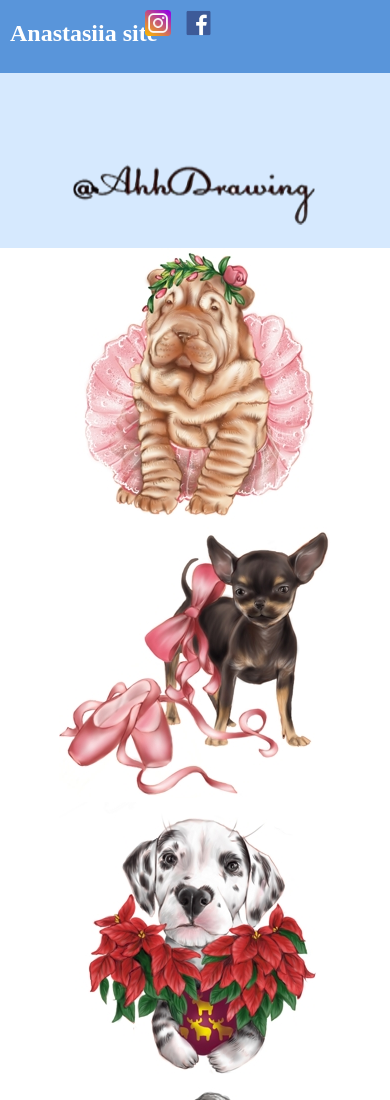
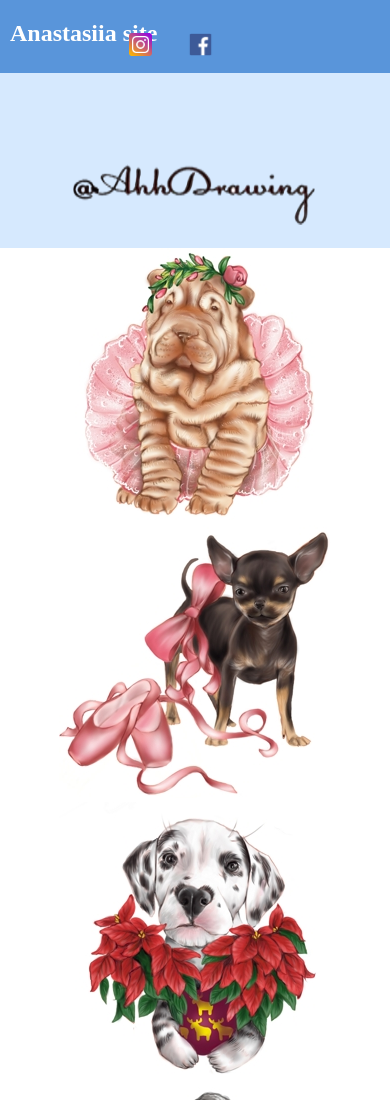
Before and after one commit to solncemoreoblaka/solncemoreoblaka.github.io, a plain HTML site: page index.html in a window 390 px wide. Shown: the top 1100 px of the page. Drawn offline with Linux system fonts and the light colour scheme.

Commit message:
Update styles.css

```diff
--- a/styles.css
+++ b/styles.css
@@ -15,7 +15,7 @@ body {
  }
 
 .container img {
-	height: 26px;
+	height: 100%;
     width: auto;
 }
 
@@ -84,7 +84,8 @@ body {
 .container img {
     float: right;
 	padding: 0px;
-	margin: 0px;
+	margin: 23px;
+	height: 23px;
 	margin-right: 10px;
 }
 .left-container{
```
